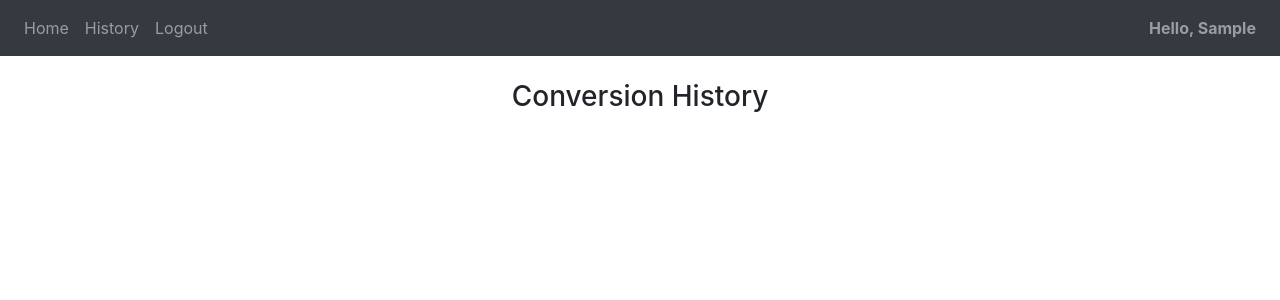
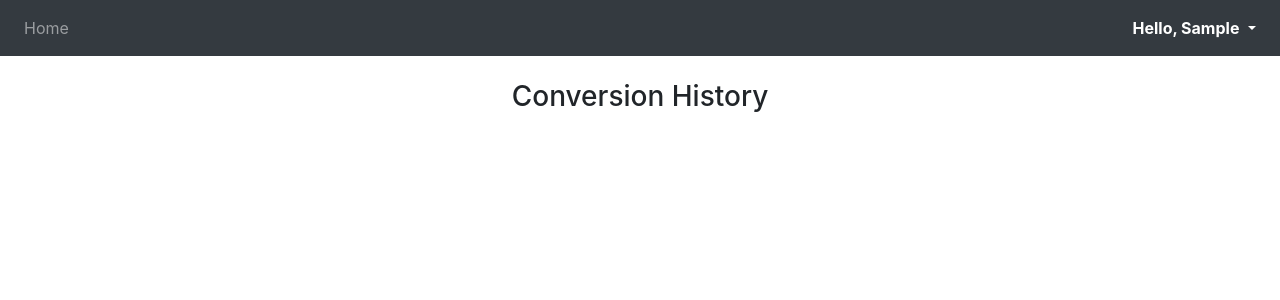
Before and after one commit to GameGenesis/Youtube-Video-Downloader, a Flask app: page /history in a window 1280 px wide. Shown: the top 300 px of the page. Run offline with Flask 2, Linux system fonts and the light colour scheme; the visitor is signed in with stand-in values (Sample User, id 1); data comes from the database, SQL or seed files in the repository; data that the repository does not hold is empty; some libraries are stand-ins or nearby versions.

Commit message:
Create dropdown menu with account-specific actions

```diff
--- a/website/templates/base.html
+++ b/website/templates/base.html
@@ -24,17 +24,25 @@
         <div class="collapse navbar-collapse" id="navbar">
             <div class="navbar-nav  mr-auto">
                 <a class="nav-item nav-link" id="home" href="/">Home</a>
-                {% if user.is_authenticated %}
-                <a class="nav-item nav-link" id="history" href="/history">History</a>
-                <a class="nav-item nav-link" id="logout" href="/logout">Logout</a>
-                {% else %}
+                {% if not user.is_authenticated %}
                 <a class="nav-item nav-link" id="login" href="/login">Login</a>
                 <a class="nav-item nav-link" id="sign-up" href="/sign-up">Sign Up</a>
                 {% endif %}
             </div>
             <div class="navbar-nav  ml-auto">
                 {% if user.is_authenticated %}
-                <a class="nav-item nav-link" id="user-name" href="/"><strong>{{ "Hello, " + user.first_name }}</strong></a>
+                <div class="dropdown show">
+                    <a class="nav-link dropdown-toggle" href="/" role="button" id="dropdownMenuLink" data-toggle="dropdown" aria-haspopup="true" aria-expanded="false">
+                        <strong>{{ "Hello, " + user.first_name }}</strong>
+                    </a>
+
+                    <div class="dropdown-menu dropdown-menu-right" aria-labelledby="dropdownMenuLink">
+                        <a class="dropdown-item" id="history" href="/history">History</a>
+                        <a class="dropdown-item" id="logout" href="/logout">Logout</a>
+                        <div class="dropdown-divider"></div>
+                        <a class="dropdown-item" id="delete-account" href="/">Delete Account</a>
+                    </div>
+                  </div>
                 {% endif %}
             </div>
         </div>
```
